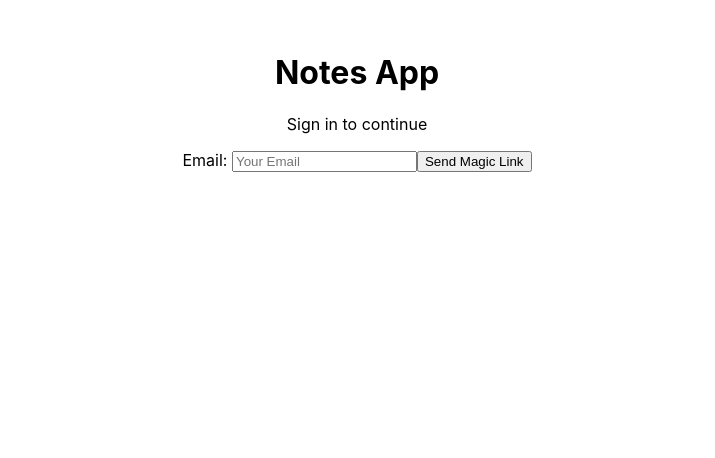
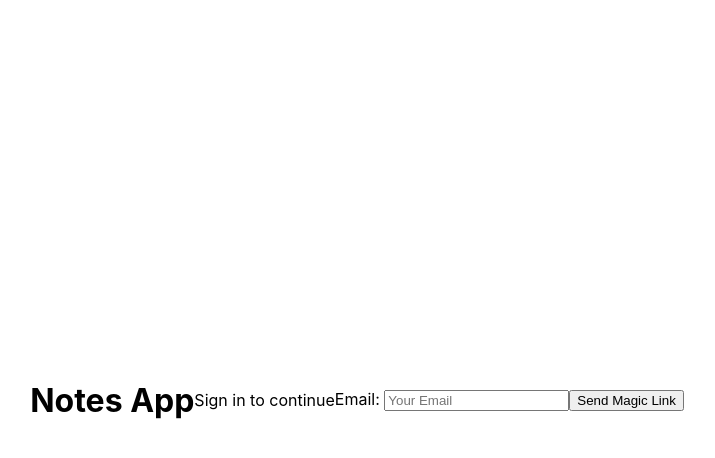
Before and after one commit to merrick-vogt/notion-clone, a React app in the folder ztm-notion-clone/: page /auth in a window 1280 px wide. Shown: the top 458 px of the page, without its empty margins (283-998 px from the left). Built offline with nearby package versions, Linux system fonts and the light colour scheme; no server answers; the HTML template or start-up script is replaced by a standard one.

Commit message:
fixing import bugs

```diff
--- a/ztm-notion-clone/src/App.tsx
+++ b/ztm-notion-clone/src/App.tsx
@@ -1,12 +1,8 @@
-import "./App.css";
 import { Page } from "./Page/Page";
 import { AppStateProvider } from "./state/AppStateContext";
-import { createPage } from "./utils/createPage";
 import { Route, Routes } from "react-router-dom";
 import { Auth } from "./auth/Auth";
 import { Private } from "./auth/Private";
-
-const initialState = createPage();
 
 function App() {
   return (
--- a/ztm-notion-clone/src/auth/Auth.tsx
+++ b/ztm-notion-clone/src/auth/Auth.tsx
@@ -1,8 +1,8 @@
 import { useState, FormEvent } from "react"
 import { useAuthSession } from "./AuthSessionContext"
 import { Navigate } from "react-router-dom"
-import styles from "../utils.modules.css"
 import { supabase } from "../supabaseClient"
+import styles from "../utils.module.css";
 
 export const Auth = () => {
     const [loading, setLoading] = useState(false)
@@ -29,7 +29,7 @@ export const Auth = () => {
     }
 
     return (
-        <div>
+        <div className={styles.centeredFlex}>
             <h1>Notes App</h1>
             <p>Sign in to continue</p>
             {loading ? ("Sending link ...") : (
--- a/ztm-notion-clone/src/auth/AuthSessionContext.tsx
+++ b/ztm-notion-clone/src/auth/AuthSessionContext.tsx
@@ -1,4 +1,4 @@
-import { createContext, ReactNode, useContext, useEffect, useState } from "react";
+import { createContext, useContext, ReactNode, useEffect, useState } from "react";
 import { Session } from "@supabase/supabase-js";
 import { supabase } from "../supabaseClient";
 
@@ -12,7 +12,7 @@ const AuthSessionContext = createContext<AuthSessionContextValue>(
 );
 
 type AuthSessionProviderProps = {
-  children: React.ReactNode;
+  children: ReactNode;
 };
 
 export const AuthSessionProvider = ({ children }: AuthSessionProviderProps) => {
@@ -30,7 +30,7 @@ export const AuthSessionProvider = ({ children }: AuthSessionProviderProps) => {
       }
     };
     auth();
-    supabase.auth.onAuthStateChange((event, session) => {
+    supabase.auth.onAuthStateChange((_event, session) => {
       setSession(session);
       setLoading(false);
     });
```
